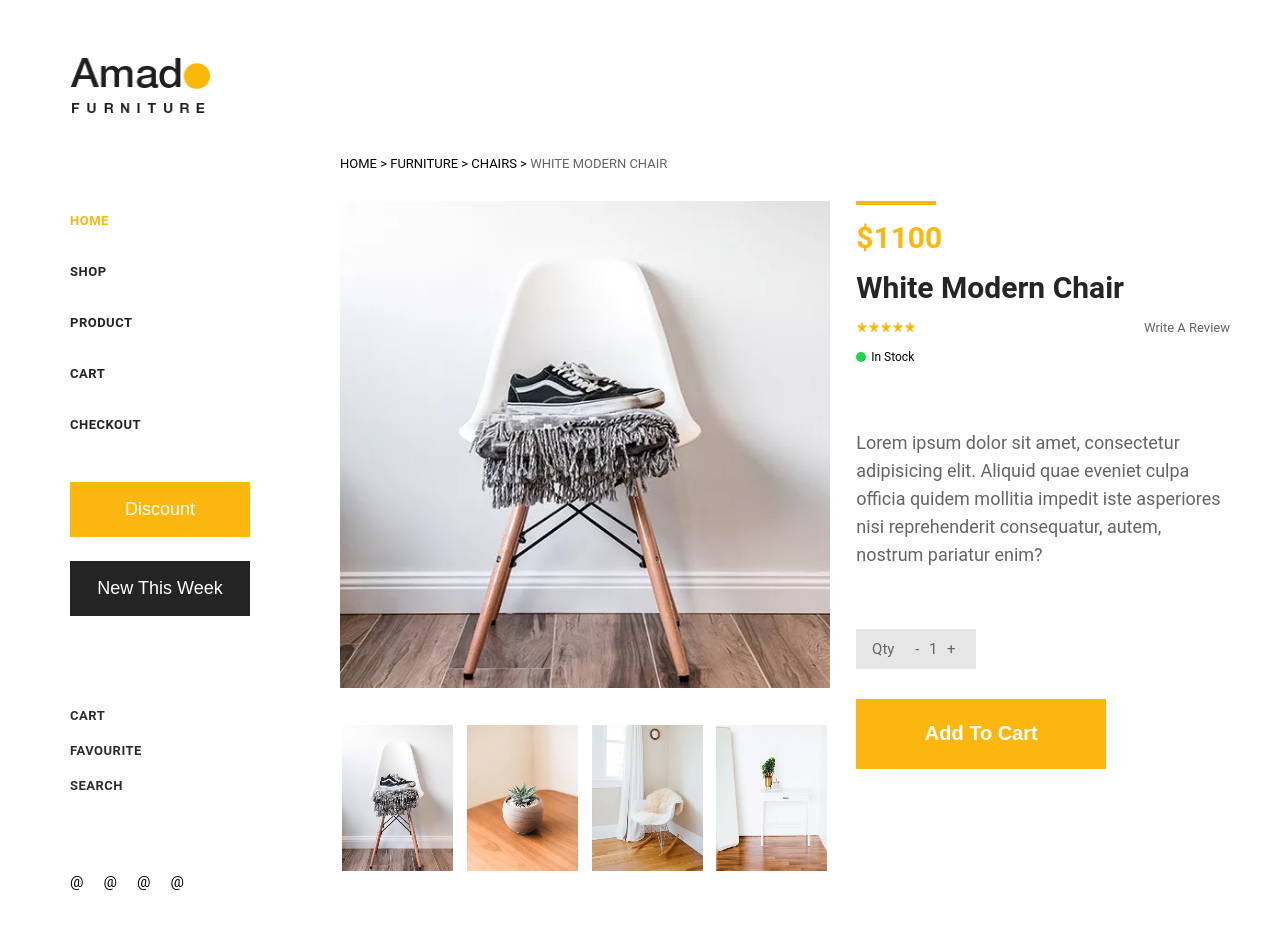
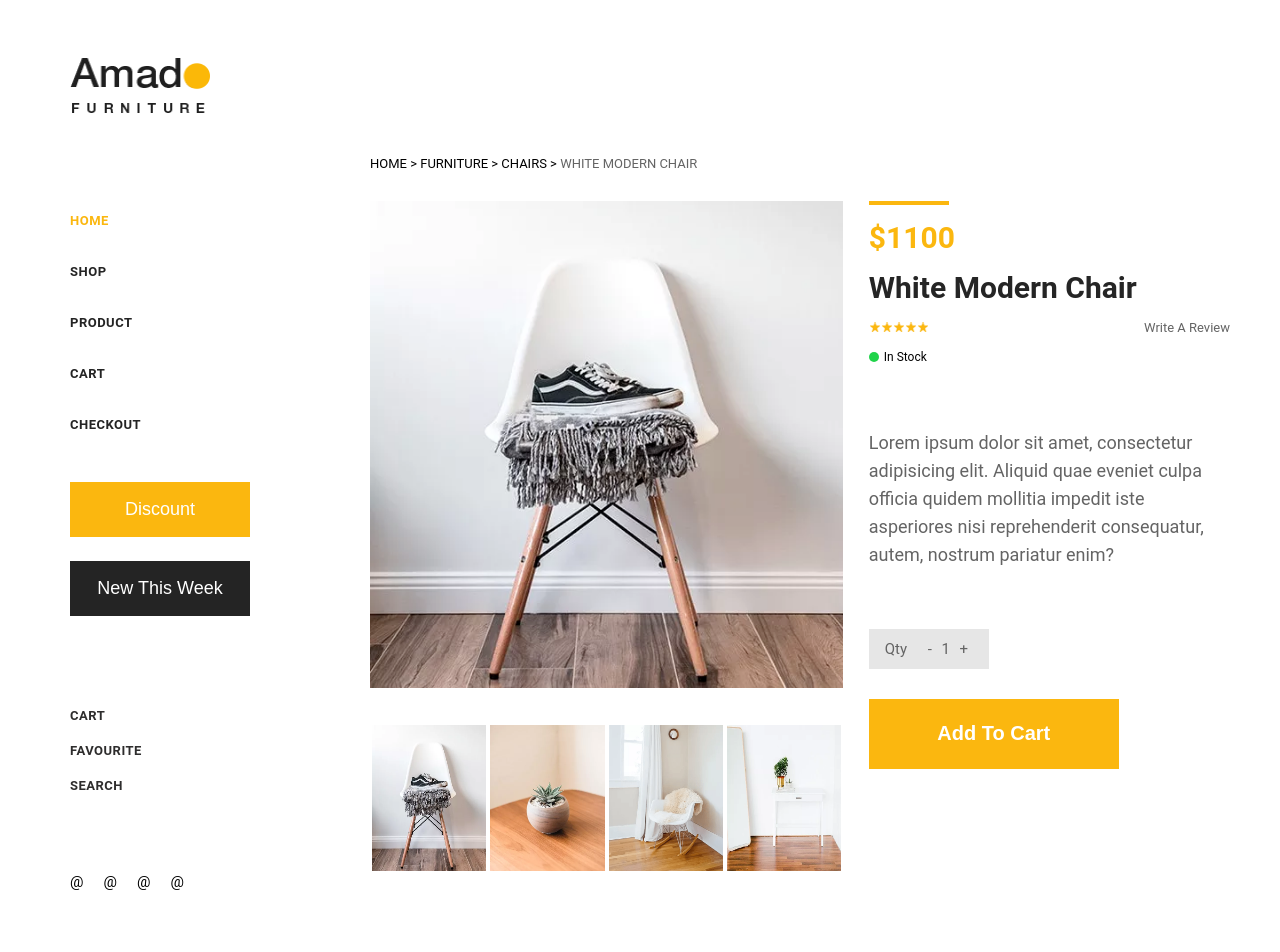
Before and after one commit to Escanor202695/amado_ecommerce, a Next.js app: page /product in a window 1280 px wide. Shown: the top 952 px of the page. Built offline with nearby package versions, Linux system fonts and the light colour scheme.

Commit message:
bug fixed

```diff
--- a/pages/product.js
+++ b/pages/product.js
@@ -1,8 +1,9 @@
+/* eslint-disable jsx-a11y/alt-text */
 import React, { useState } from "react";
 import Image from "next/image";
 import Rating from "../components/reusable/Rating";
 
-function product(props) {
+function Product(props) {
   const [carousel_img, setCarousel_img] = useState(1);
   const [quantity, setQuantity] = useState(1);
   const filter_path = "HOME > FURNITURE > CHAIRS >";
@@ -165,4 +166,4 @@ function product(props) {
   );
 }
 
-export default product;
+export default Product;
--- a/styles/globals.css
+++ b/styles/globals.css
@@ -24,6 +24,7 @@ a {
 
 button {
   border: none;
+  cursor: pointer;
 }
 
 .side_nav {
@@ -510,7 +511,7 @@ input {
 .nav_carousel_img {
   position: relative;
   height: 15rem;
-  width: 11.5rem;
+  width: 12rem;
   border: 0.2rem solid transparent;
   transition: all 1s cubic-bezier(0.075, 0.82, 0.165, 1);
 }
@@ -529,7 +530,7 @@ input {
 }
 
 .product_page {
-  padding: 0rem 5rem 0 2rem;
+  padding: 0rem 5rem 0 5rem;
   align-self: center;
 }
 
```
Also changed, not shown: 1 other file (tests, documents, lock files or other folders).
